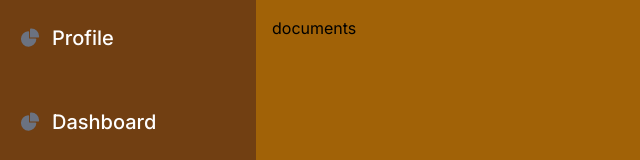
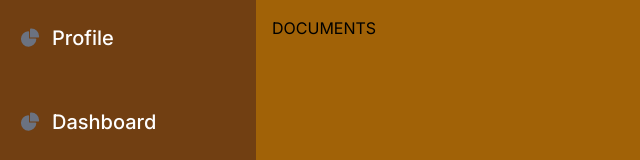
Before and after one commit to alexandreguz/law-startup1, a Next.js app: page /documents in a window 1280 px wide. Shown: the top 160 px of the page, without its empty margins (0-640 px from the left). Built offline with nearby package versions, Linux system fonts and the light colour scheme.

Commit message:
documents component

```diff
--- a/src/app/(application)/documents/page.tsx
+++ b/src/app/(application)/documents/page.tsx
@@ -1,8 +1,10 @@
+import Documents from "@/components/Documents";
+
 export default function documents () {
     return (
         <>
         <div className="p-4 sm:ml-64 bg-yellow-700 h-screen">
-          <div> documents</div>
+          <div> <Documents/> </div>
           </div>
           </>
     )
--- /dev/null
+++ b/src/components/Documents.tsx
@@ -0,0 +1,7 @@
+export default function Documents () {
+    return (
+        <>
+        <div>DOCUMENTS</div>
+        </>
+    )
+}
```
